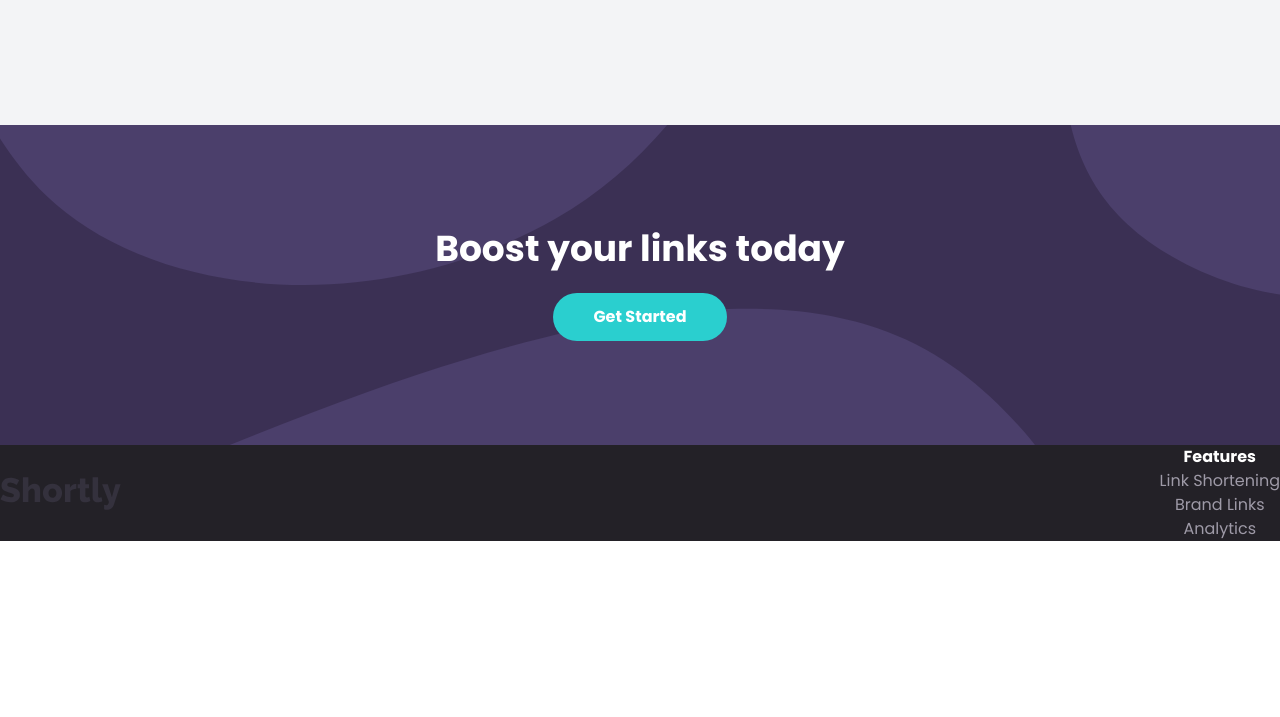
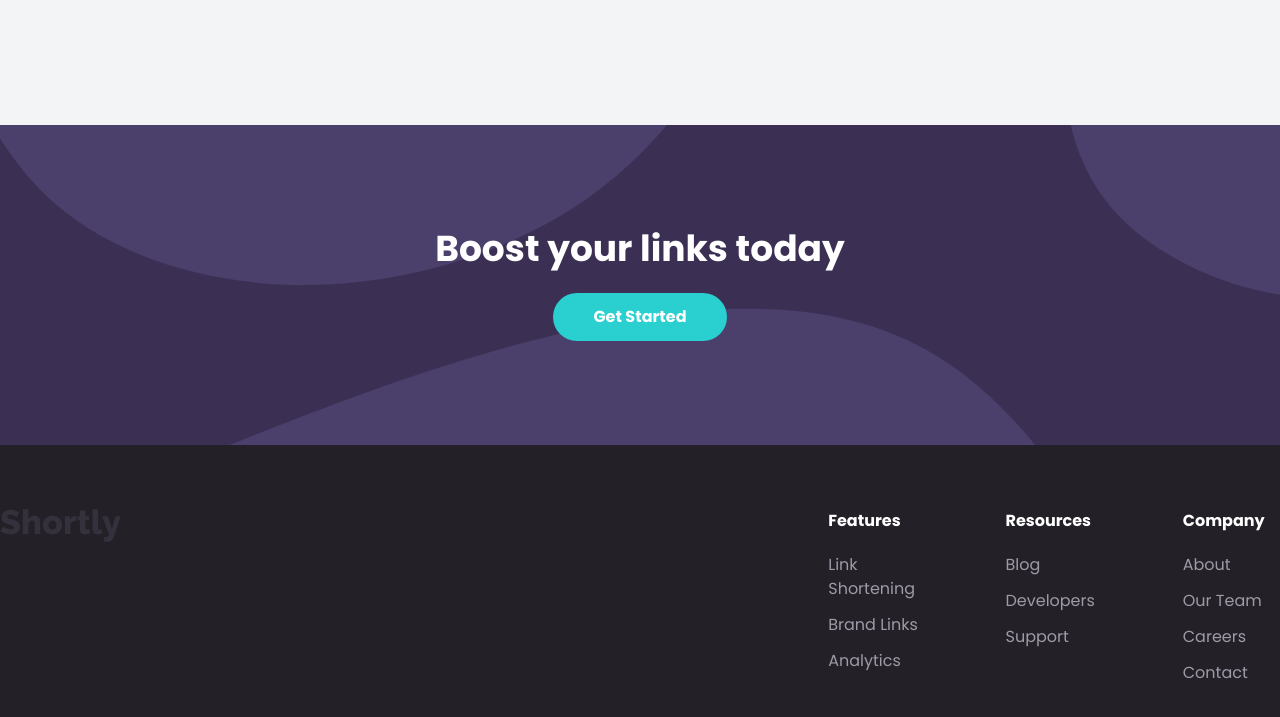
Before and after one commit to eddyK15501/shortly-tailwindcss, a website: page index.html in a window 1280 px wide. Shown: the part 1955-2672 px from the top of the page. Before the commit the page ends 2496 px from the top, so only its background shows below. Drawn offline with Linux system fonts and the light colour scheme.

Commit message:
footer second/third flex-col

```diff
--- a/index.html
+++ b/index.html
@@ -240,7 +240,10 @@
         </div>
       </div>
     </section>
-    <section id="call-to-action" class="py-24 bg-darkViolet bg-[url('/images/bg-boost-desktop.svg')] bg-cover">
+    <section
+      id="call-to-action"
+      class="py-24 bg-darkViolet bg-[url('/images/bg-boost-desktop.svg')] bg-cover"
+    >
       <div class="flex flex-col p-2 space-y-6">
         <h5
           class="mx-auto space-y-10 text-4xl font-bold text-center text-white"
@@ -255,20 +258,49 @@
       </div>
     </section>
     <footer class="py-16 bg-veryDarkViolet">
-      <div class="container flex flex-col items-center justify-between mx-auto space-y-16 md:flex-row md:items-start md:space-y-0">
-        <img src="images/logo.svg" alt="logo">
-        <div class="flex flex-col space-y-16 md:flex-row md:space-x-20 md:space-y-0">
+      <div
+        class="container flex flex-col items-center justify-between mx-auto space-y-16 md:flex-row md:items-start md:space-y-0"
+      >
+        <img src="images/logo.svg" alt="logo" />
+        <div
+          class="flex flex-col space-y-16 md:flex-row md:space-x-20 md:space-y-0"
+        >
           <div class="flex flex-col items-center w-full md:items-start">
             <div class="mb-5 font-bold text-white capitalize">Features</div>
             <div class="flex flex-col items-center space-y-3 md:items-start">
-              <a href="#" class="text-grayishViolet hover:text-cyan">Link Shortening</a>
-              <a href="#" class="text-grayishViolet hover:text-cyan">Brand Links</a>
-              <a href="#" class="text-grayishViolet hover:text-cyan">Analytics</a>
+              <a href="#" class="text-grayishViolet hover:text-cyan"
+                >Link Shortening</a
+              >
+              <a href="#" class="text-grayishViolet hover:text-cyan"
+                >Brand Links</a
+              >
+              <a href="#" class="text-grayishViolet hover:text-cyan"
+                >Analytics</a
+              >
+            </div>
+          </div>
+          <div class="flex flex-col items-center w-full md:items-start">
+            <div class="mb-5 font-bold text-white capitalize">Resources</div>
+            <div class="flex flex-col items-center space-y-3 md:items-start">
+              <a href="#" class="text-grayishViolet hover:text-cyan">Blog</a>
+              <a href="#" class="text-grayishViolet hover:text-cyan"
+                >Developers</a
+              >
+              <a href="#" class="text-grayishViolet hover:text-cyan">Support</a>
+            </div>
+          </div>
+          <div class="flex flex-col items-center w-full md:items-start">
+            <div class="mb-5 font-bold text-white capitalize">Company</div>
+            <div class="flex flex-col items-center space-y-3 md:items-start">
+              <a href="#" class="text-grayishViolet hover:text-cyan">About</a>
+              <a href="#" class="text-grayishViolet hover:text-cyan"
+                >Our Team</a
+              >
+              <a href="#" class="text-grayishViolet hover:text-cyan">Careers</a>
+              <a href="#" class="text-grayishViolet hover:text-cyan">Contact</a>
             </div>
           </div>
         </div>
-
-
       </div>
     </footer>
     <script src="js/script.js"></script>
```
Also changed, not shown: css/style.css.
